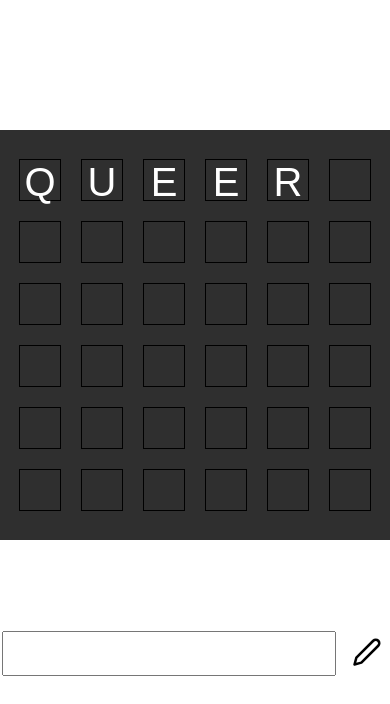
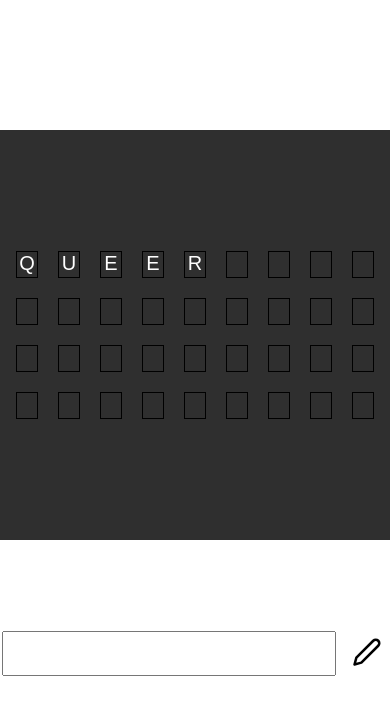
Before and after one commit to MichaelE1/split-flap, a plain HTML site: page index.html in a window 390 px wide. Drawn offline with nearby package versions, Linux system fonts and the light colour scheme.

Commit message:
add mobile css

```diff
--- a/script.js
+++ b/script.js
@@ -76,6 +76,7 @@ generate.onclick = () => {
     input.value = `${location.protocol}//${location.host}${location.pathname}?q=${encodeURIComponent(btoa(input.value))}`;
     input.select();
     document.execCommand('copy');
+    input.blur();
     showRefresh();
     showToast();
   }
--- a/style.css
+++ b/style.css
@@ -28,7 +28,7 @@ body {
 
 .letter {
   border: 1px solid #000000;
-  height: 40px;
+  height: 47px;
   width: 40px;
   color: #FFFFFF;
   font-size: 40px;
@@ -129,3 +129,12 @@ input {
   from {bottom: 30px; opacity: 1;}
   to {bottom: 0; opacity: 0;}
 }
+
+/* Mobile */
+@media (max-width: 480px) {
+  .letter {
+    font-size: 20px;
+    height: 25px;
+    width: 20px;
+  }
+}
```
